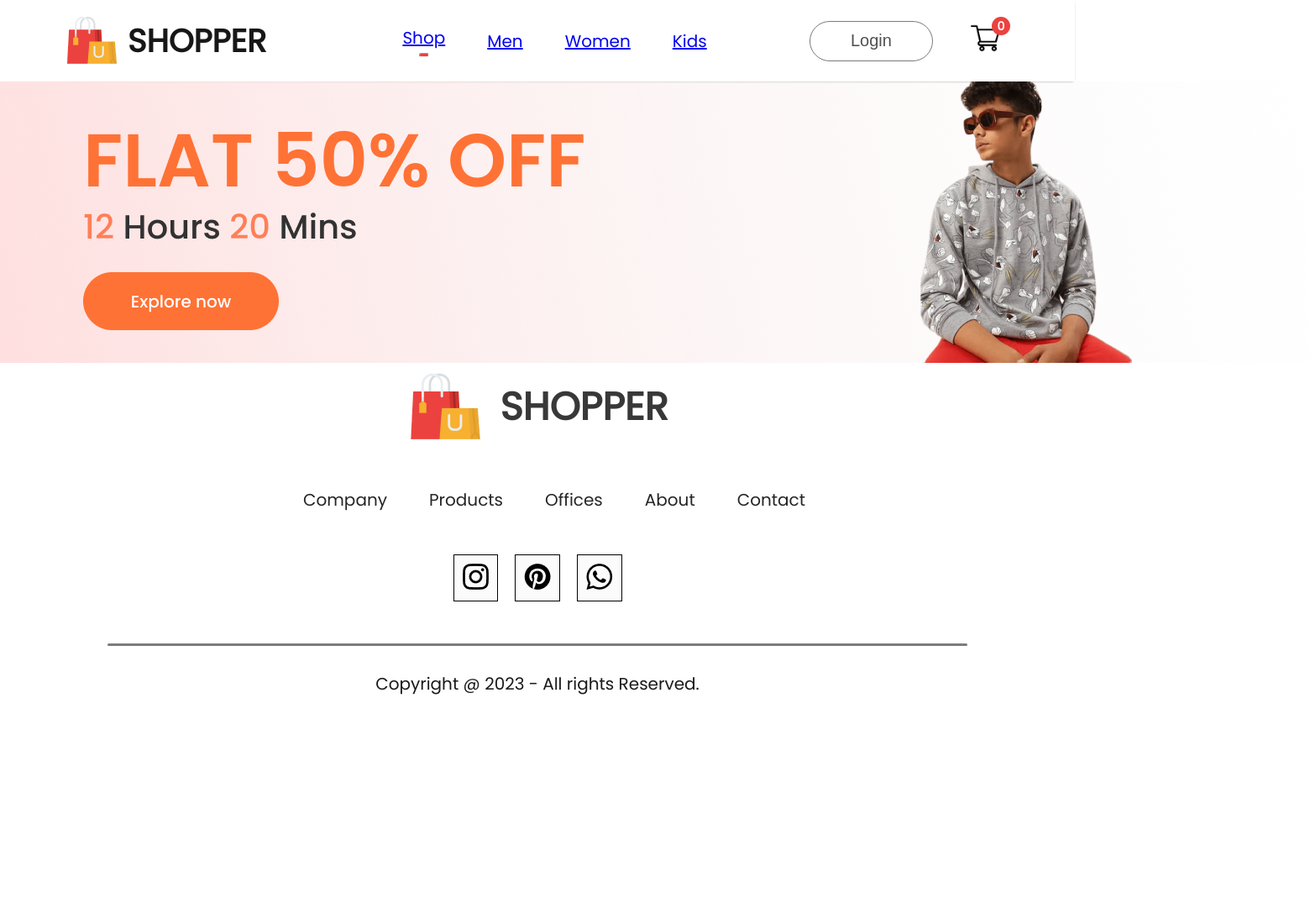
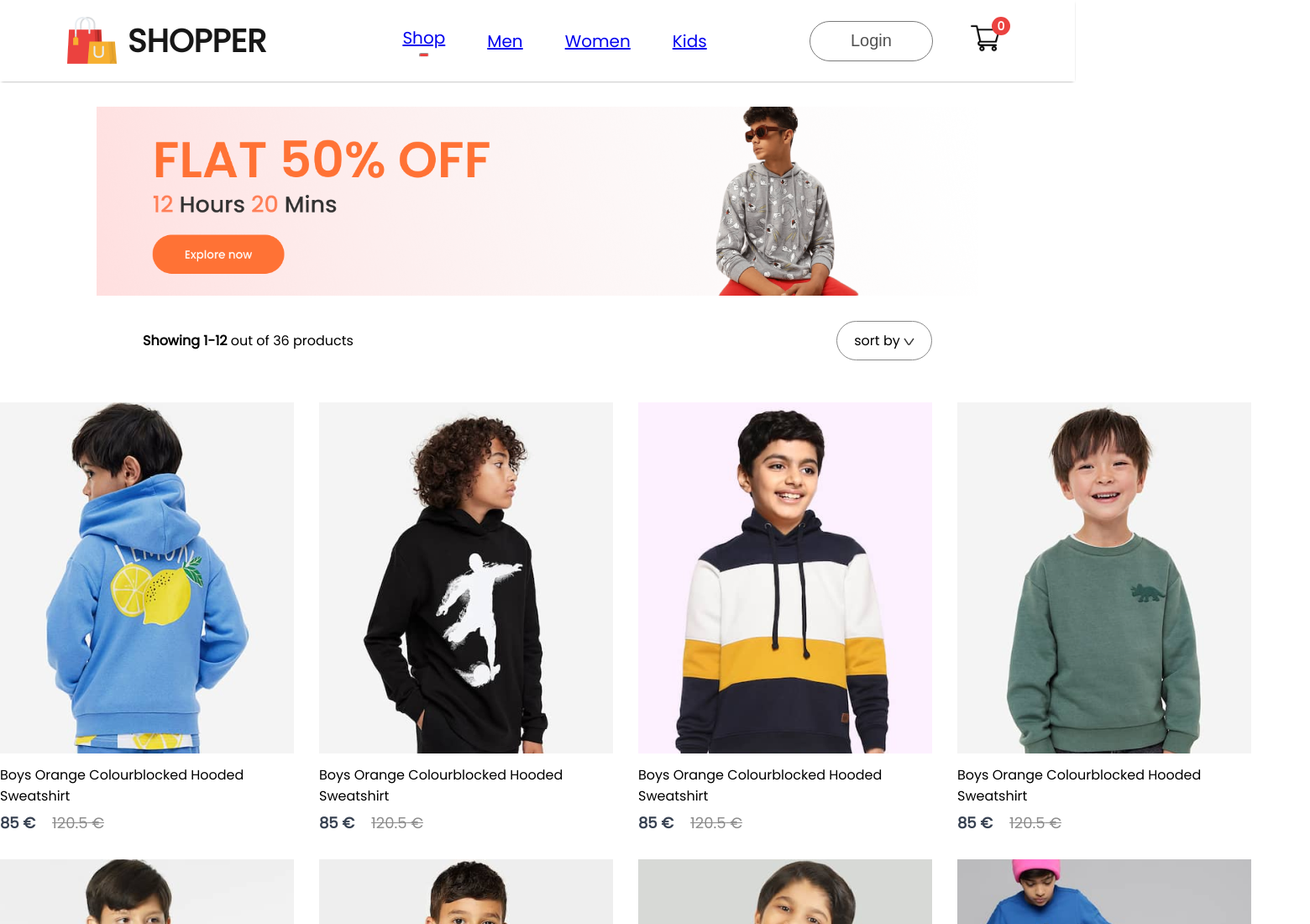
Before and after one commit to Srvictorchinea/ecommerce-react-app, a React (Create React App) app: page /kids in a window 1280 px wide. Shown: the top 1100 px of the page at 84% size, 1560 px wide, since content can reach past the window. Before the commit the page ends 859 px from the top, so only its background shows below. Built offline with nearby package versions, Linux system fonts and the light colour scheme.

Commit message:
[FIX] item category

```diff
--- a/src/App.js
+++ b/src/App.js
@@ -18,9 +18,9 @@ function App() {
       <Navbar/>
       <Routes>
         <Route path='/' element={<Shop/>} />
-        <Route path='/mens' element={<Category  banner={men_banner} category="mens"/>} />
-        <Route path='/womens' element={<Category banner={women_banner} category="womens"/>} />
-        <Route path='/kids' element={<Category banner={kids_banner} category="kids"/>} />
+        <Route path='/mens' element={<Category  banner={men_banner} category="men"/>} />
+        <Route path='/womens' element={<Category banner={women_banner} category="women"/>} />
+        <Route path='/kids' element={<Category banner={kids_banner} category="kid"/>} />
         <Route path='/product' element={<Product/>}>
           <Route path=':productId' element={<Product />}/>
         </Route>
--- a/src/Components/Navbar/Navbar.css
+++ b/src/Components/Navbar/Navbar.css
@@ -32,6 +32,7 @@
     gap: 3px;
     cursor: pointer;
     transition: transform 0.7s ease;
+
 }
 .nav-menu li hr {
     width: 20%;
--- a/src/Components/Navbar/Navbar.jsx
+++ b/src/Components/Navbar/Navbar.jsx
@@ -14,10 +14,10 @@ const Navbar = () => {
         <p>SHOPPER</p>
       </div>
       <ul className="nav-menu">
-        <li onMouseOver={() => {setmenu("shop")}}><Link to='/'>Shop</Link>{menu==="shop"?<hr />:<></>}</li>
-        <li onMouseOver={() => {setmenu("mens")}}><Link to='/mens'>Men</Link>{menu==="mens"?<hr />:<></>}</li>
-        <li onMouseOver={() => {setmenu("womens")}}><Link to='/womens'>Women</Link>{menu==="womens"?<hr />:<></>}</li>
-        <li onMouseOver={() => {setmenu("kids")}}><Link to='/kids'>Kids</Link>{menu==="kids"?<hr />:<></>}</li>
+        <li onClick={() => {setmenu("shop")}}><Link to='/'>Shop</Link>{menu==="shop"?<hr />:<></>}</li>
+        <li onClick={() => {setmenu("mens")}}><Link to='/mens'>Men</Link>{menu==="mens"?<hr />:<></>}</li>
+        <li onClick={() => {setmenu("womens")}}><Link to='/womens'>Women</Link>{menu==="womens"?<hr />:<></>}</li>
+        <li onClick={() => {setmenu("kids")}}><Link to='/kids'>Kids</Link>{menu==="kids"?<hr />:<></>}</li>
       </ul>
       <div className="nav-login-cart">
         <Link to='/login'><button>Login</button></Link>
--- a/src/Context/ShopContext.jsx
+++ b/src/Context/ShopContext.jsx
@@ -1,5 +1,6 @@
 import React, { createContext } from 'react'
 import all_product from '../Components/Assets/all_product'
+
 export const ShopContext = createContext(null)
 
 const ShopContextProvider = (props) => {
--- a/src/Pages/CSS/Category.css
+++ b/src/Pages/CSS/Category.css
@@ -0,0 +1,26 @@
+.category-banner{
+    display: block;
+    margin: 30px;
+    margin: 30px auto;
+    width: 82%;
+}
+.category-indexSort{
+    display: flex;
+    margin: 0 170px;
+    justify-content: space-between;
+    align-items: center;
+}
+.category-sort{
+    padding: 10px 20px;
+    border-radius: 40px;
+    border: 1px solid #888;
+}
+.category-indexSort p span{
+    font-weight: 600;
+}
+.category-products{
+    display: grid;
+    grid-template-columns: 1fr 1fr 1fr 1fr;
+    margin-top: 50px;
+    gap: 30px;
+}
--- a/src/Pages/Category.jsx
+++ b/src/Pages/Category.jsx
@@ -1,14 +1,41 @@
-import React, { useContext } from 'react'
-import './CSS/Category.css'
-import { ShopContext } from '../Context/ShopContext'
+import React, { useContext } from "react";
+import "./CSS/Category.css";
+import { ShopContext } from "../Context/ShopContext";
+import dropdown_icon from "../Components/Assets/dropdown_icon.png";
+import Item from "../Components/Item/Item";
 
 const Category = (props) => {
-  const {all_product} = useContext(ShopContext)
+  const {all_product} = useContext(ShopContext);
   return (
-    <div className='category'>
-      <img src={props.banner} alt="" />
+    <div className="category">
+      <img className="category-banner" src={props.banner} alt="" />
+      <div className="category-indexSort">
+        <p>
+          <span>Showing 1-12</span> out of 36 products
+        </p>
+        <div className="category-sort">
+          sort by <img src={dropdown_icon} alt="" />
+        </div>
+      </div>
+      <div className="category-products">
+        {all_product.map((item, i) => {
+          if (props.category === item.category) {
+            return <Item
+                key={i}
+                id={item.id}
+                name={item.name}
+                image={item.image}
+                new_price={item.new_price}
+                old_price={item.old_price}
+              />
+          }
+          else {
+            return null
+          }
+        })}
+      </div>
     </div>
-  )
-}
+  );
+};
 
-export default Category
+export default Category;
```
